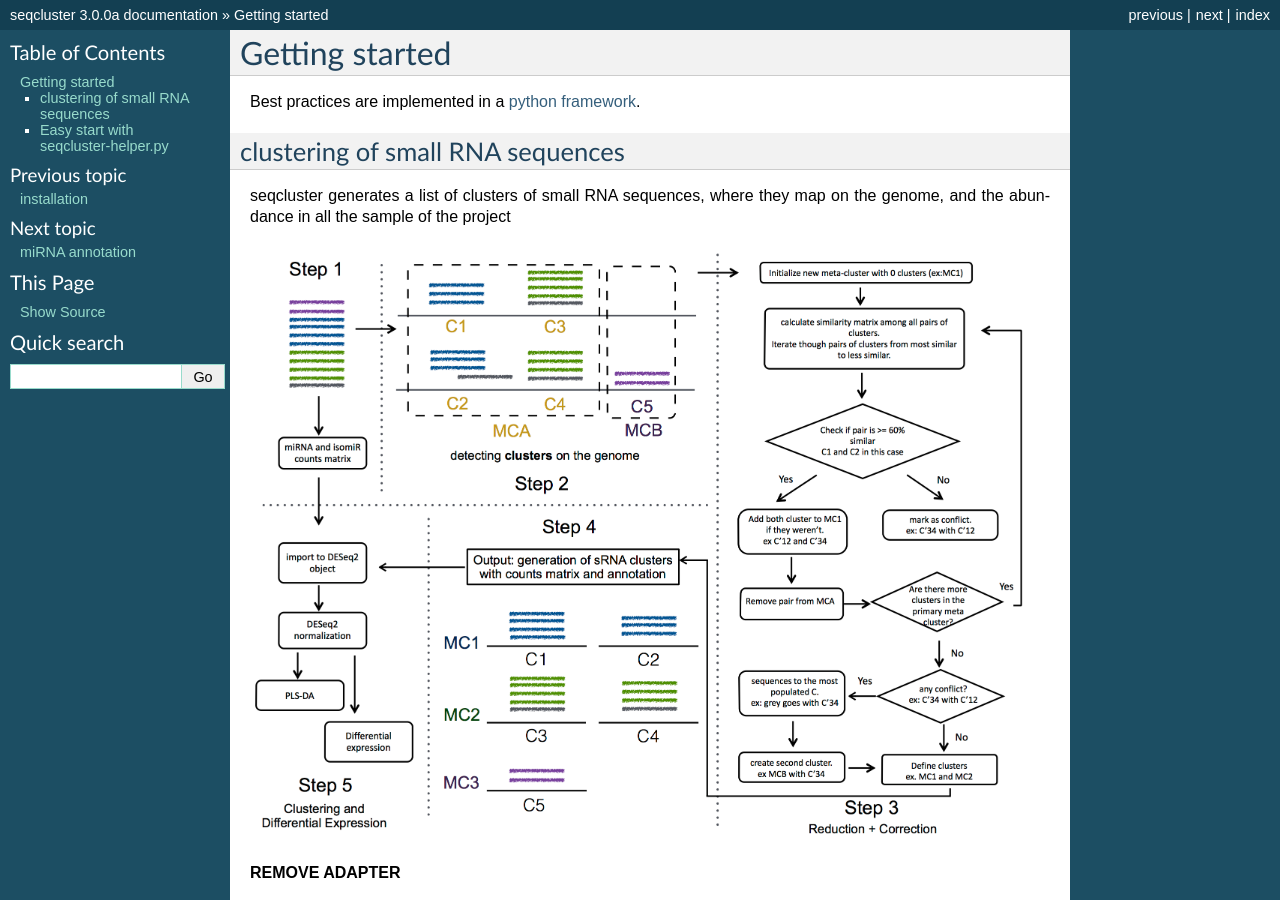
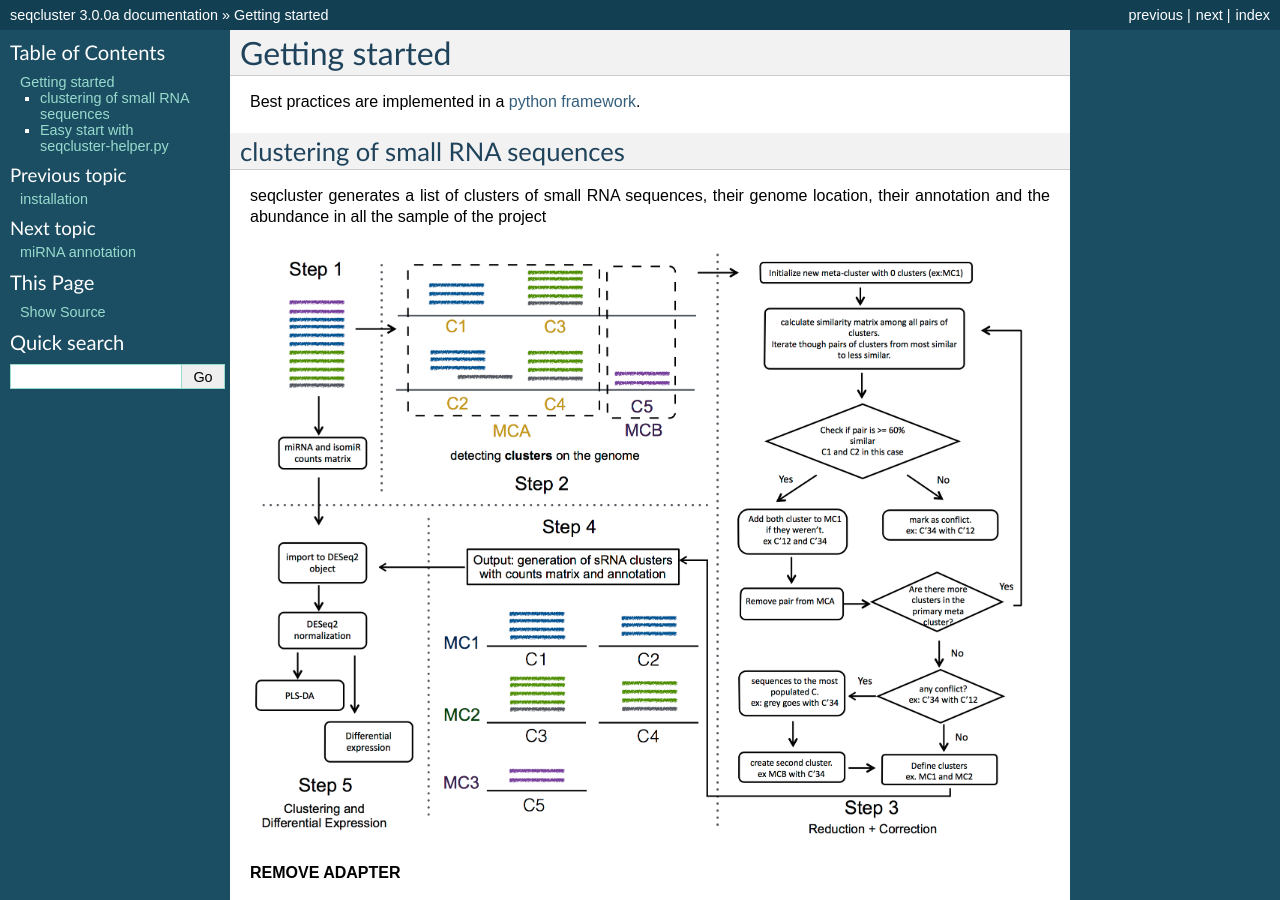
Before and after one commit to lpantano/seqcluster, a Sphinx documentation site: the page built from doc/source/getting_started.rst, in a window 1280 px wide and 900 px high. Built offline with Sphinx 7.4.7, drawn with Linux system fonts in a browser that asks for light colours.

Commit message:
more information in pipeline docs

```diff
--- a/doc/source/getting_started.rst
+++ b/doc/source/getting_started.rst
@@ -12,7 +12,7 @@ Best practices are implemented in a `python framework`_.
 clustering of small RNA sequences
 --------
 
-seqcluster generates a list of clusters of small RNA sequences, where they map on the genome, and the abundance in all the sample of the project
+seqcluster generates a list of clusters of small RNA sequences, their genome location, their annotation and the abundance in all the sample of the project
 
 .. image:: seqcluster.png
 
```
